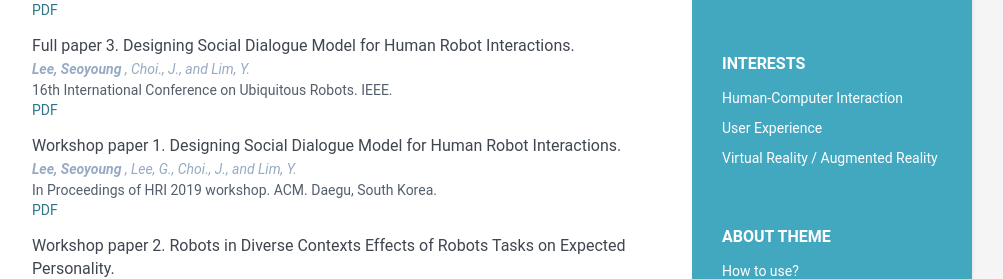
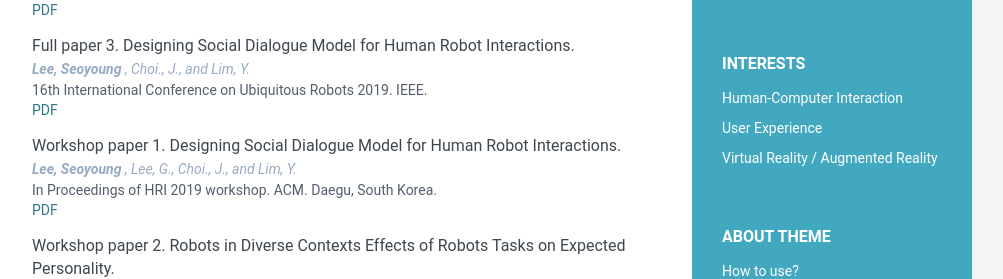
Before and after one commit to annesylee/annesylee.github.io, a Jekyll site: the page built from index.html, in a window 1280 px wide and 900 px high, scrolled down 648 px. Shown: the part 178-457 px from the top of the window, without its empty margins (168-1171 px from the left). Built offline with Jekyll 4.4.1, drawn with Linux system fonts in a browser that asks for light colours.

Commit message:
Update data.yml

```diff
--- a/_data/data.yml
+++ b/_data/data.yml
@@ -83,7 +83,7 @@ publications:
 
       - title: Full paper 3. Designing Social Dialogue Model for Human Robot Interactions.
         authors: <strong> Lee, Seoyoung </strong>, Choi., J., and Lim, Y.
-        conference: 16th International Conference on Ubiquitous Robots. IEEE. <br><a href="UR2019.pdf"> PDF</a></br>
+        conference: 16th International Conference on Ubiquitous Robots 2019. IEEE. <br><a href="UR2019.pdf"> PDF</a></br>
 
       - title: Workshop paper 1. Designing Social Dialogue Model for Human Robot Interactions.
         authors: <strong> Lee, Seoyoung </strong>, Lee, G., Choi., J., and Lim, Y.
```
